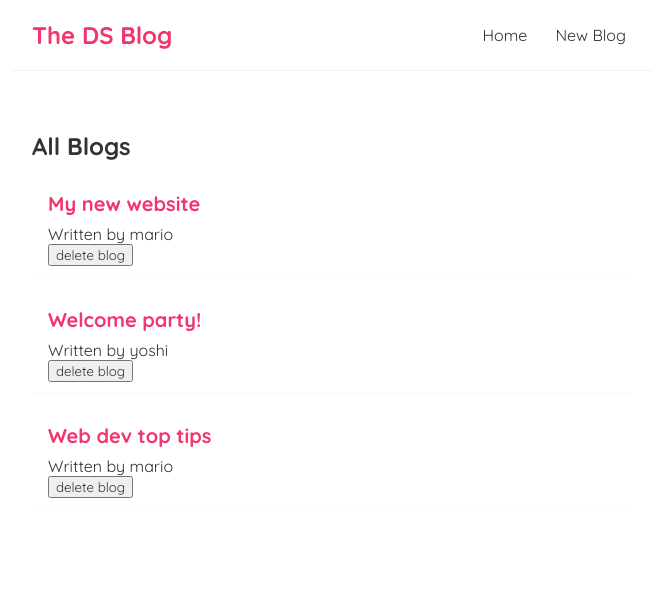
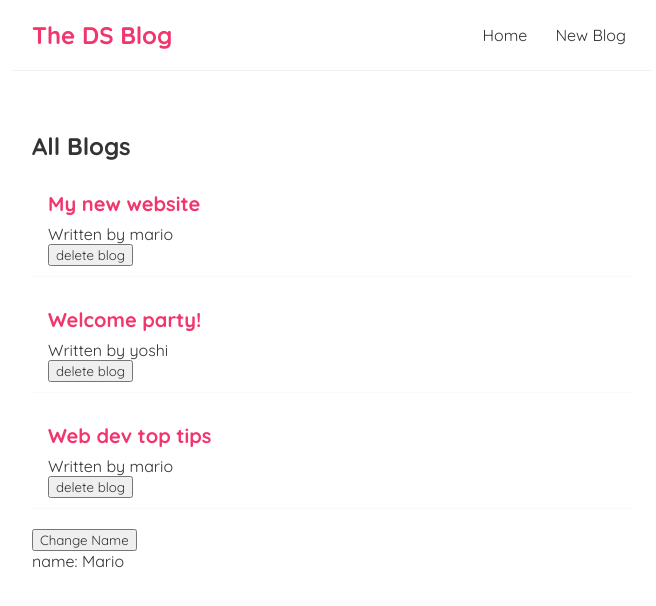
Before and after one commit to SandeeraDS/ds-blog, a React (Create React App) app: page / in a window 1280 px wide. Shown: the top 606 px of the page, without its empty margins (308-964 px from the left). Built offline with nearby package versions, Linux system fonts and the light colour scheme.

Commit message:
Step 9 - useEffect dependencies

```diff
--- a/src/Home.js
+++ b/src/Home.js
@@ -8,6 +8,7 @@
         {title: 'Welcome party!', body: 'lorem ipsum...', author: 'yoshi', id: 2},
         {title: 'Web dev top tips', body: 'lorem ipsum...', author: 'mario', id: 3}
     ]);
+    const [name,setName] = useState('Mario');
 
     const handleDelete = (id: number) => {
         const newBlogs = blogs.filter(blog => blog.id !== id);
@@ -16,12 +17,15 @@
 
     useEffect(()=>{
         console.log("use effect ran");
-    })
+        console.log(name)
+    },[name])
 
     return (
         <div className="home">
             <BlogList blogs={blogs} title="All Blogs" handleDelete={handleDelete}/>
             {/*<BlogList blogs={blogs.filter((b)=>b.author==='mario')} title="Mario's Blogs"/>*/}
+            <button onClick={()=>setName("Sandeera")}>Change Name</button>
+            <p>name: {name}</p>
         </div>
     );
 }
```
